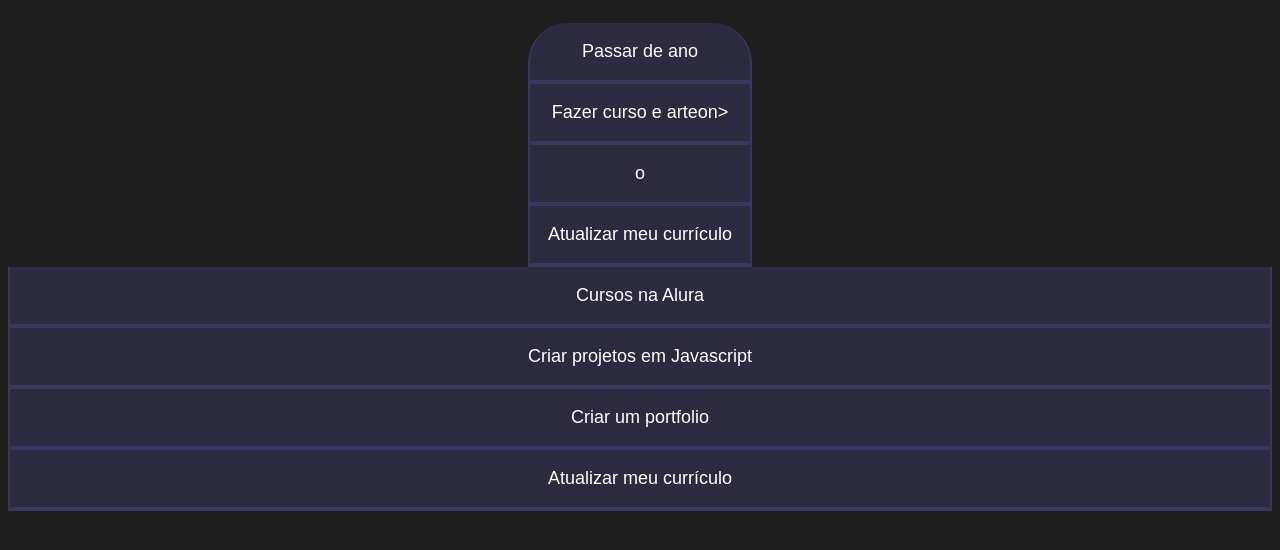
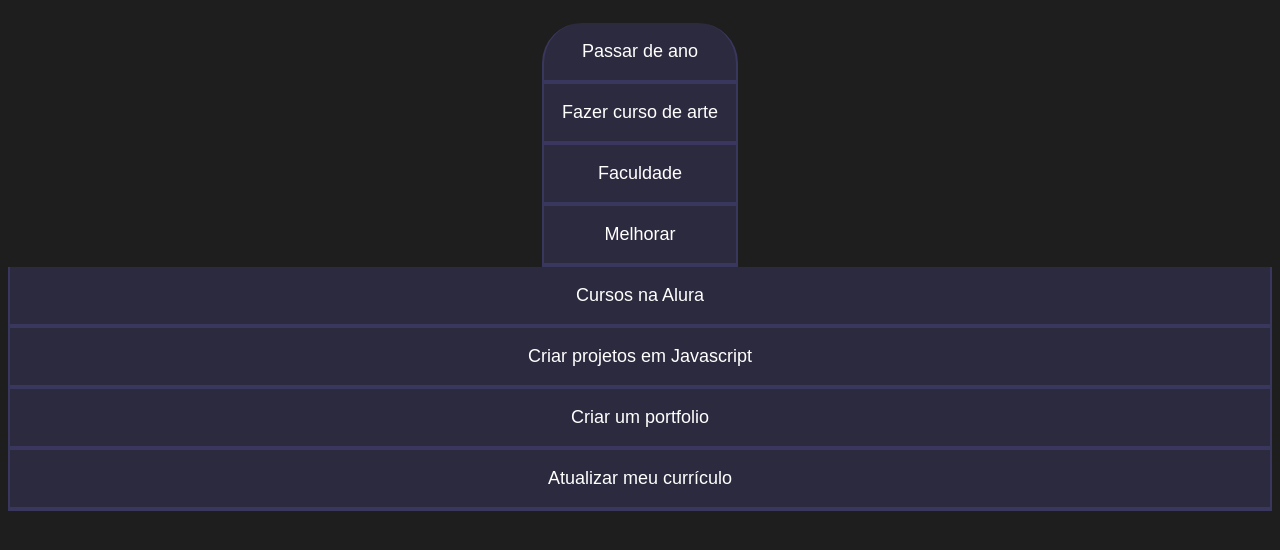
Before and after one commit to suyanedacruz/projeto-de-life, a plain HTML site: page index.html in a window 1280 px wide. Shown: the part 80-630 px from the top of the page. Drawn offline with Linux system fonts and the light colour scheme.

Commit message:
kfjhsbdkj

```diff
--- a/index.html
+++ b/index.html
@@ -12,9 +12,9 @@
       <h2 class="titulo-principal">Meus Objetivos do ano<span>_</span></h2>
       <div class="botoes">
         <button class="botao">Passar de ano</button>
-        <button class="botao">Fazer curso e arteon>
-        <button class="botao">o</button>
-        <button class="botao">Atualizar meu currículo</button>
+        <button class="botao">Fazer curso de arte</button>
+        <button class="botao">Faculdade</button>
+        <button class="botao">Melhorar</button>
       </div>
     </section>
   </body>
```
